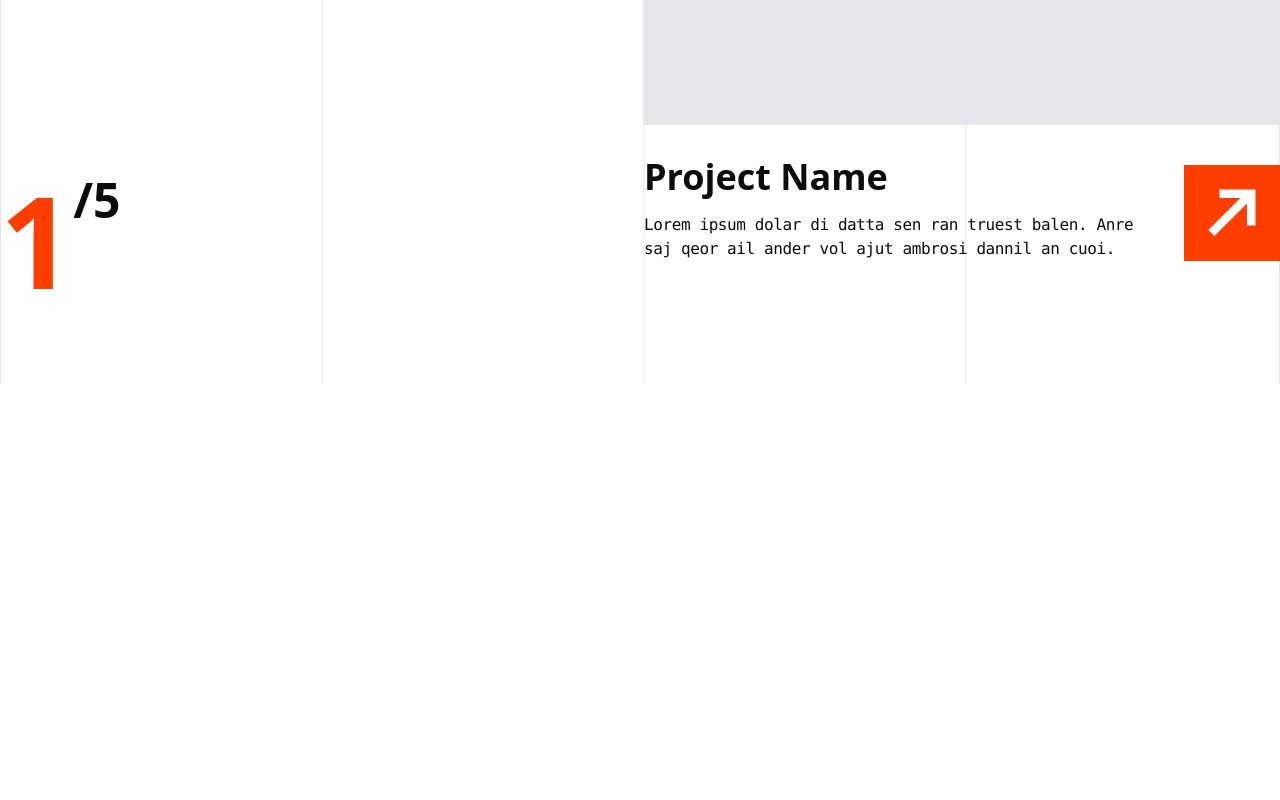
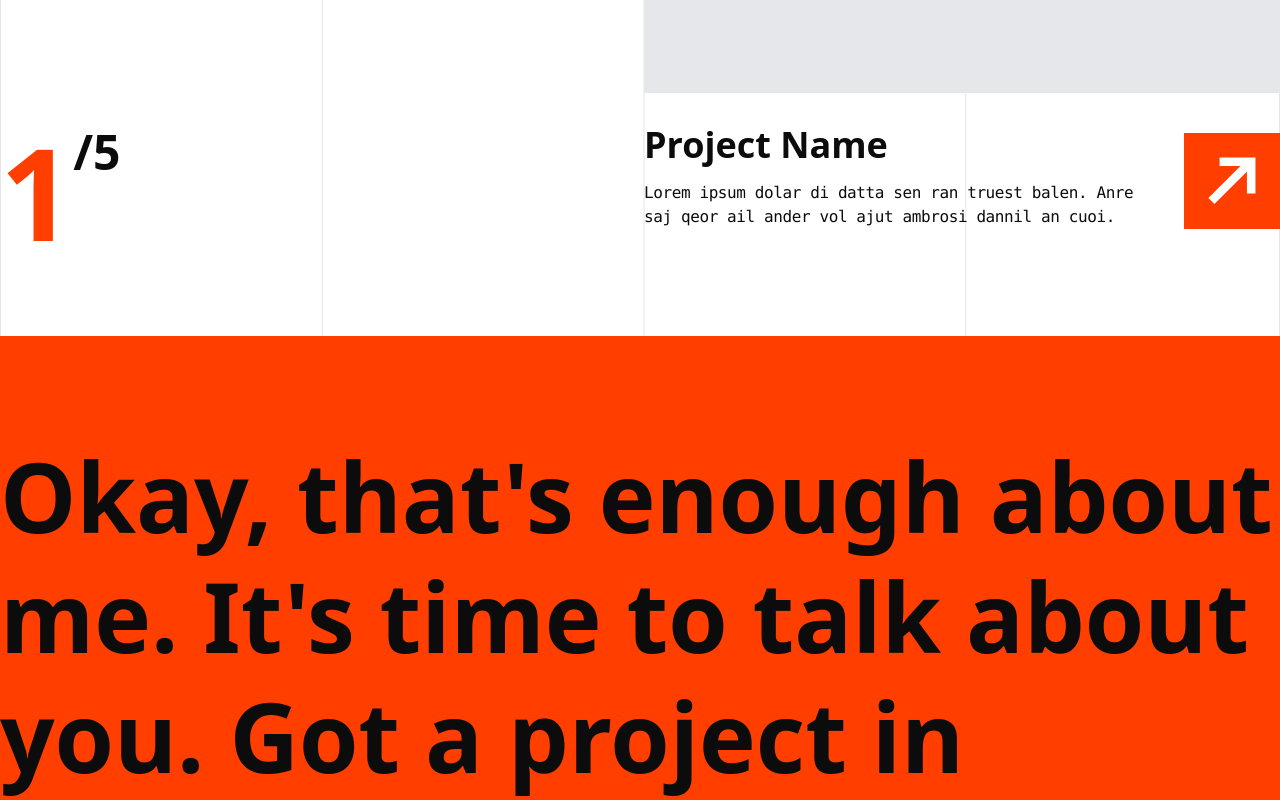
Before and after one commit to sipofnightshade/portfolio_old, a SvelteKit app: page / in a window 1280 px wide. Shown: the part 2000-2800 px from the top of the page. Before the commit the page ends 2384 px from the top, so only its background shows below. Built offline with nearby package versions, Linux system fonts and the light colour scheme.

Commit message:
finished-- base home page design

```diff
--- a/src/routes/+page.svelte
+++ b/src/routes/+page.svelte
@@ -1,5 +1,7 @@
 <script lang="ts">
+  import Footer from '../lib/components/Footer.svelte';
   import BackgroundLines from '$lib/components/BackgroundLines.svelte';
+  import ContactForm from '$lib/components/ContactForm.svelte';
   import HeroHeader from '$lib/components/HeroHeader.svelte';
   import Navbar from '$lib/components/Navbar.svelte';
   import SubHeading from '$lib/components/SubHeading.svelte';
@@ -15,7 +17,7 @@
 </section>
 
 <!-- about -->
-<section class="h-[104svh] bg-black">
+<section class="h-screen bg-neutral-950">
   <div class="container mx-auto grid h-full grid-cols-2 gap-2 py-40">
     <SubHeading title="about." desc="Just some short notes about myself and my goals." />
     <div class="text-4xl font-bold leading-snug text-gray-200">
@@ -34,7 +36,7 @@
 </section>
 
 <!-- work -->
-<section class="h-[102svh]">
+<section class="h-screen">
   <div class="container relative mx-auto grid h-full grid-cols-2 gap-2">
     <BackgroundLines />
     <div class="flex flex-col justify-between pb-20 pt-40">
@@ -63,7 +65,7 @@
 
         <a
           href="/"
-          class="flex h-24 w-24 items-center justify-center bg-brand transition-colors duration-300 hover:bg-black"
+          class="flex h-24 w-24 items-center justify-center bg-brand transition-colors duration-300 hover:bg-neutral-950"
         >
           <Link classes="h-12 w-12" />
         </a>
@@ -71,3 +73,25 @@
     </div>
   </div>
 </section>
+
+<!-- orange -->
+<section class="h-screen bg-brand">
+  <div class="container mx-auto flex h-full flex-col justify-center">
+    <div class="font-bold">
+      <p class="text-8xl leading-tight">
+        Okay, that's enough about me. It's time to talk about you. Got a project in mind?
+        Let's bring it to life together!
+      </p>
+    </div>
+  </div>
+</section>
+
+<section class="h-screen bg-neutral-950">
+  <div class="container mx-auto flex h-full flex-col justify-between pb-0 pt-40">
+    <div class="grid h-full grid-cols-2 gap-2">
+      <SubHeading title="contact." desc="Let's get to work!" />
+      <ContactForm />
+    </div>
+    <Footer />
+  </div>
+</section>
```
